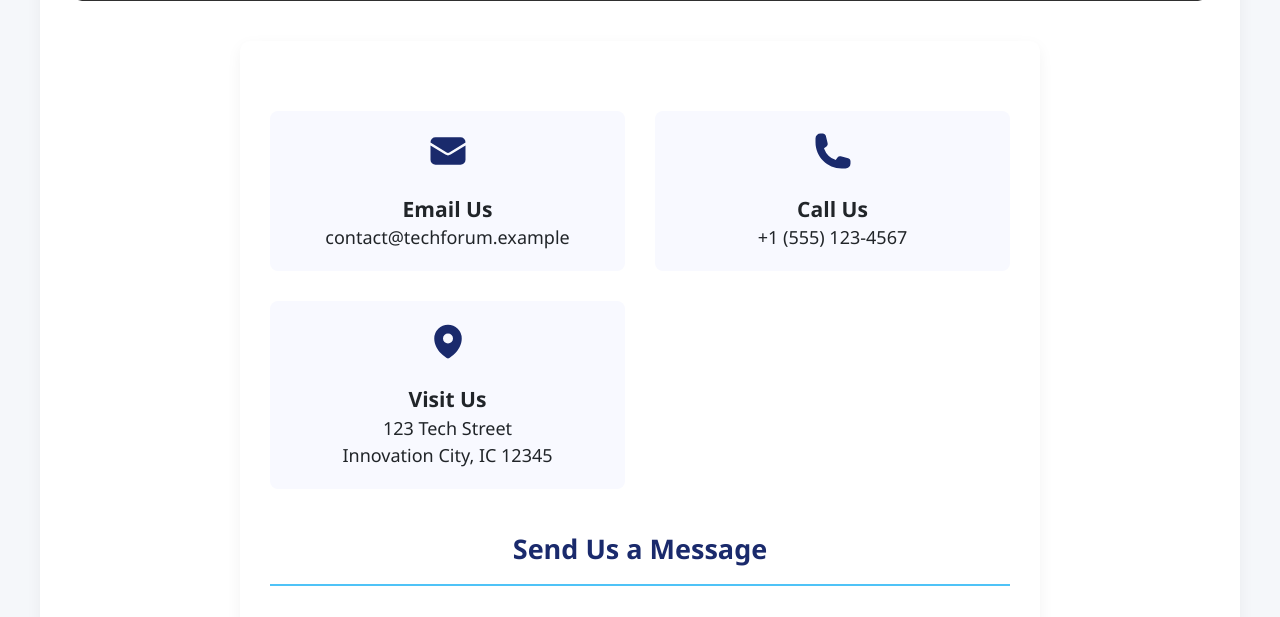
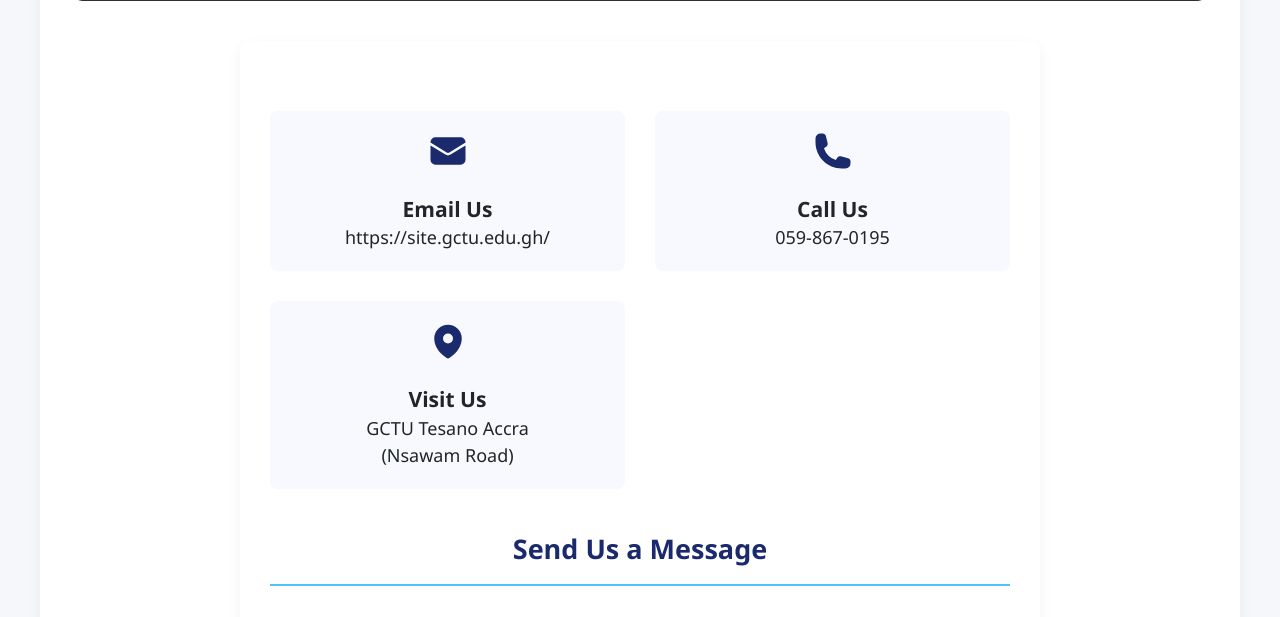
Before and after one commit to Charles181-gif/AA, a PHP site: page /contact.php in a window 1280 px wide. Shown: the part 385-1002 px from the top of the page. Run offline with PHP 8.4, Linux system fonts and the light colour scheme; grey boxes are pictures that could not be loaded.

Commit message:
new changes

```diff
--- a/config.php
+++ b/config.php
@@ -1,5 +1,4 @@
 <?php
-// config.php
 session_start();
 
 define('DB_HOST', 'localhost');
@@ -18,5 +17,5 @@
         ]
     );
 } catch (PDOException $e) {
-    die("Database connection failed: " . $e->getMessage());
+    die("Check Your Internet Connection " . $e->getMessage());
 }
--- a/contact.php
+++ b/contact.php
@@ -1,5 +1,4 @@
 <?php
-// contact.php
 require_once 'config.php';
 
 $success = '';
@@ -44,7 +43,7 @@
 <head>
     <meta charset="UTF-8">
     <meta name="viewport" content="width=device-width, initial-scale=1.0">
-    <title>Contact Us - Tech & Innovation Forum</title>
+    <title>Contact Us - GCTU Connect</title>
     <link rel="stylesheet" href="style.css">
     <style>
         .contact-container {
@@ -128,7 +127,7 @@
                         <path d="M22.5 6.908V6.75a3 3 0 00-3-3h-15a3 3 0 00-3 3v.158l9.714 5.978a1.5 1.5 0 001.572 0L22.5 6.908z" />
                     </svg>
                     <h3>Email Us</h3>
-                    <p>contact@techforum.example</p>
+                    <p>https://site.gctu.edu.gh/</p>
                 </div>
 
                 <div class="contact-card">
@@ -136,7 +135,7 @@
                         <path fill-rule="evenodd" d="M1.5 4.5a3 3 0 013-3h1.372c.86 0 1.61.586 1.819 1.42l1.105 4.423a1.875 1.875 0 01-.694 1.955l-1.293.97c-.135.101-.164.249-.126.352a11.285 11.285 0 006.697 6.697c.103.038.25.009.352-.126l.97-1.293a1.875 1.875 0 011.955-.694l4.423 1.105c.834.209 1.42.959 1.42 1.82V19.5a3 3 0 01-3 3h-2.25C8.552 22.5 1.5 15.448 1.5 6.75V4.5z" clip-rule="evenodd" />
                     </svg>
                     <h3>Call Us</h3>
-                    <p>+1 (555) 123-4567</p>
+                    <p>059-867-0195</p>
                 </div>
 
                 <div class="contact-card">
@@ -144,7 +143,7 @@
                         <path fill-rule="evenodd" d="M11.54 22.351l.07.04.028.016a.76.76 0 00.723 0l.028-.015.071-.041a16.975 16.975 0 001.144-.742 19.58 19.58 0 002.683-2.282c1.944-1.99 3.963-4.98 3.963-8.827a8.25 8.25 0 00-16.5 0c0 3.846 2.02 6.837 3.963 8.827a19.58 19.58 0 002.682 2.282 16.975 16.975 0 001.145.742zM12 13.5a3 3 0 100-6 3 3 0 000 6z" clip-rule="evenodd" />
                     </svg>
                     <h3>Visit Us</h3>
-                    <p>123 Tech Street<br>Innovation City, IC 12345</p>
+                    <p>GCTU Tesano Accra <br>(Nsawam Road)</p>
                 </div>
             </div>
 
@@ -188,7 +187,7 @@
       <li><a href="#" class="footer-link" data-modal="contact-modal">Contact Us</a></li>
     </ul>
     <div class="copyright">
-      &copy; 2025 Tech & Innovation Forum. All rights reserved.
+      &copy; GCTU Connect. All rights reserved.
     </div>
   </nav>
 </footer>
@@ -239,7 +238,7 @@
     <span class="close-button">&times;</span>
     <h2>Terms of Service</h2>
     <h3>1. Acceptance of Terms</h3>
-    <p>By accessing or using the Tech & Innovation Forum, you agree to be bound by these Terms of Service.</p>
+    <p>By accessing or using the GCTU Connect Forum, you agree to be bound by these Terms of Service.</p>
 
     <h3>2. User Responsibilities</h3>
     <p>You are responsible for maintaining the confidentiality of your account and password and for restricting access to your computer.</p>
@@ -267,21 +266,21 @@
           <path d="M1.5 8.67v8.58a3 3 0 003 3h15a3 3 0 003-3V8.67l-8.928 5.493a3 3 0 01-3.144 0L1.5 8.67z" />
           <path d="M22.5 6.908V6.75a3 3 0 00-3-3h-15a3 3 0 00-3 3v.158l9.714 5.978a1.5 1.5 0 001.572 0L22.5 6.908z" />
         </svg>
-        <span>contact@techforum.example</span>
+        <span>https://site.gctu.edu.gh/</span>
       </div>
 
       <div class="contact-item">
         <svg xmlns="http://www.w3.org/2000/svg" viewBox="0 0 24 24" fill="currentColor">
           <path fill-rule="evenodd" d="M1.5 4.5a3 3 0 013-3h1.372c.86 0 1.61.586 1.819 1.42l1.105 4.423a1.875 1.875 0 01-.694 1.955l-1.293.97c-.135.101-.164.249-.126.352a11.285 11.285 0 006.697 6.697c.103.038.25.009.352-.126l.97-1.293a1.875 1.875 0 011.955-.694l4.423 1.105c.834.209 1.42.959 1.42 1.82V19.5a3 3 0 01-3 3h-2.25C8.552 22.5 1.5 15.448 1.5 6.75V4.5z" clip-rule="evenodd" />
         </svg>
-        <span>+1 (555) 123-4567</span>
+        <span>059-867-0195 </span>
       </div>
 
       <div class="contact-item">
         <svg xmlns="http://www.w3.org/2000/svg" viewBox="0 0 24 24" fill="currentColor">
           <path fill-rule="evenodd" d="M11.54 22.351l.07.04.028.016a.76.76 0 00.723 0l.028-.015.071-.041a16.975 16.975 0 001.144-.742 19.58 19.58 0 002.683-2.282c1.944-1.99 3.963-4.98 3.963-8.827a8.25 8.25 0 00-16.5 0c0 3.846 2.02 6.837 3.963 8.827a19.58 19.58 0 002.682 2.282 16.975 16.975 0 001.145.742zM12 13.5a3 3 0 100-6 3 3 0 000 6z" clip-rule="evenodd" />
         </svg>
-        <span>123 Tech Street, Innovation City, IC 12345</span>
+        <span>GCTU Tesano Accra (Nsawam Road)</span>
       </div>
     </div>
 
--- a/index.php
+++ b/index.php
@@ -107,7 +107,7 @@
 <body>
   <div class="landing-container">
     <div class="landing-left">
-      <div class="logo">Tech & Innovation Forum</div>
+      <div class="logo">GCTU Connect</div>
       <div class="tagline">Connect. Collaborate. Innovate.</div>
 
       <div class="features">
--- a/logout.php
+++ b/logout.php
@@ -1,5 +1,4 @@
 <?php
-// logout.php
 require_once 'config.php';
 
 // Unset all session variables
```
Also changed, not shown: about.php (+6 -7 lines), forum.php (+6 -6 lines), home.php (+6 -6 lines), register.php (+2 -10 lines), thread.php (+6 -8 lines).
